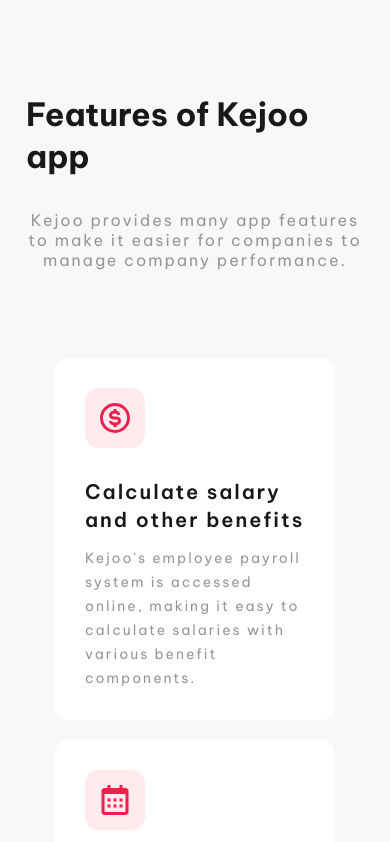
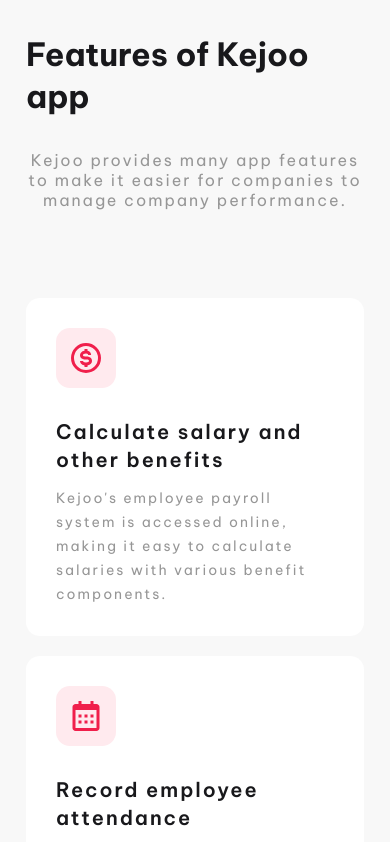
Before and after one commit to gustavoalvim41/kejoo, a React (Vite) app: page / in a window 390 px wide. Shown: the part 757-1599 px from the top of the page. Built offline with nearby package versions, Linux system fonts and the light colour scheme.

Commit message:
updating features component media screen

```diff
--- a/src/screens/Home/components/Benefits/styles.sass
+++ b/src/screens/Home/components/Benefits/styles.sass
@@ -6,3 +6,11 @@
   display: flex
   align-items: center
   justify-content: center
+
+  background-color: red
+
+@media screen and (max-width: 1260px)
+  .benefits
+    margin: 9rem 0 0 0
+
+@media screen and (max-width: 1060px)
--- a/src/screens/Home/components/Features/styles.sass
+++ b/src/screens/Home/components/Features/styles.sass
@@ -87,6 +87,7 @@
 
 @media screen and (max-width: 1260px)
   .features
+    margin: 9rem 0 0 0
 
     h2
       font-size: 3.2rem
@@ -95,5 +96,9 @@
     .sub-title
       width: auto
 
+@media screen and (max-width: 1060px)
+  .features
 
-@media screen and (max-width: 1060px)
+    .cards
+      .card
+        max-width: 100%
```
